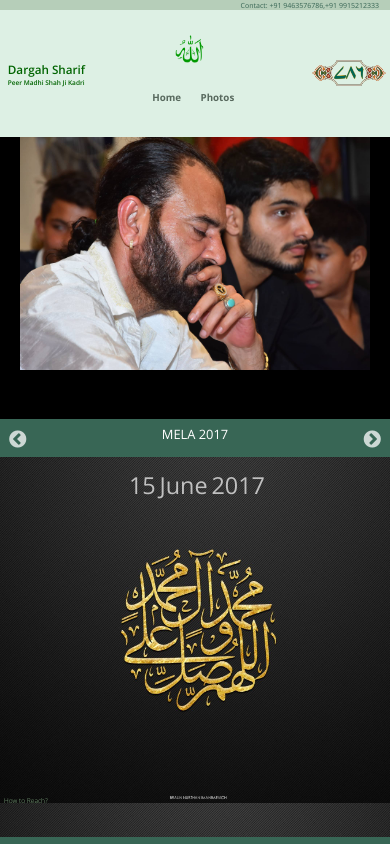
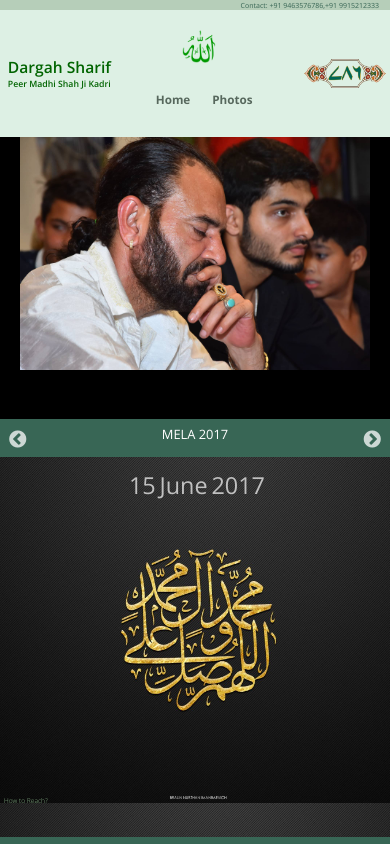
Before and after one commit to ankitkapoor2493/ankitkapoor2493.github.io, a plain HTML site: page index.html in a window 390 px wide. Drawn offline with Linux system fonts and the light colour scheme.

Commit message:
Updating mobile styles

```diff
--- a/main.css
+++ b/main.css
@@ -283,8 +283,10 @@ button {
 }
 
 #allah {
-    width: 19%;
+    width: 22%;
 }
+
+
 
 .navigation-items {
     font-size: 2.5vw;
@@ -307,10 +309,26 @@ button {
 }
 
 #navigation-list {
-      width: 71%;
+      width: 80%;
     }
+
+.navigation-items {
+  font-size:  3vw;
+}
+
 #mela-button {
   font-size: 3.3vw;
   top: 12%;
 }
+
+#head-label-peer {
+  font-size: 2.24vw;
 }
+#head-label-dargah {
+  font-size: 4vw;
+}
+
+#logo {
+    width: 21%;
+}
+}
```
